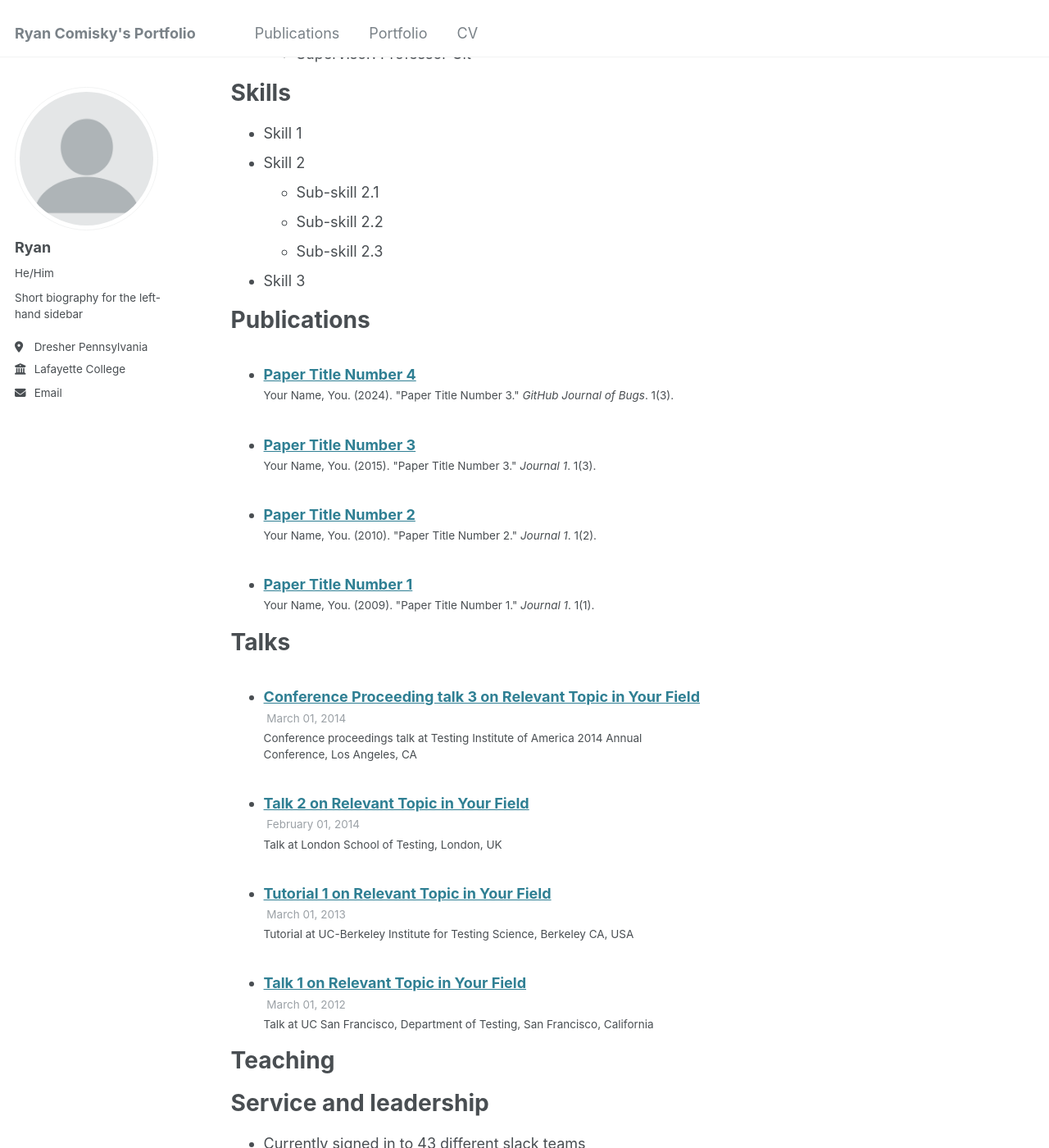
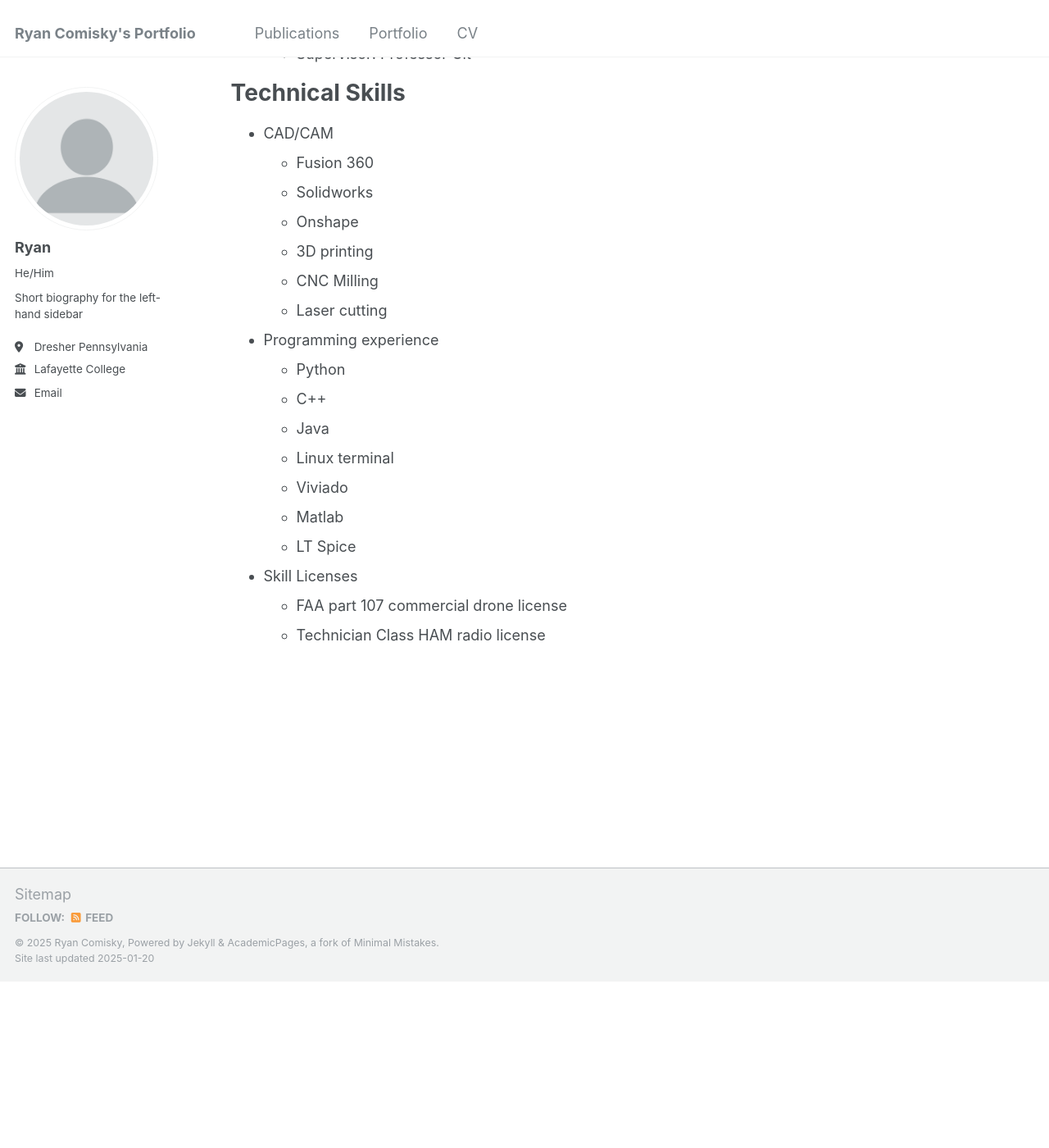
Before and after one commit to Ryan-Comisky/Ryan-Comisky.github.io, a Jekyll site: the page built from _pages/cv.md, in a window 1280 px wide and 1400 px high, scrolled down 713 px. Shown: the whole window at 82% size. Built offline with Jekyll 4.4.1, drawn with Linux system fonts in a browser that asks for light colours; after the commit the page ends 1909 px from its top, so only the background shows below that.

Commit message:
Update cv.md
added detail

```diff
--- a/_pages/cv.md
+++ b/_pages/cv.md
@@ -32,33 +32,23 @@ Work experience
   * Duties included: Tagging issues
   * Supervisor: Professor Git
 
-Skills
+Technical Skills
 ======
-* Skill 1
-* Skill 2
-  * Sub-skill 2.1
-  * Sub-skill 2.2
-  * Sub-skill 2.3
-* Skill 3
-
-Publications
-======
-  <ul>{% for post in site.publications reversed %}
-    {% include archive-single-cv.html %}
-  {% endfor %}</ul>
-
-Talks
-======
-  <ul>{% for post in site.talks reversed %}
-    {% include archive-single-talk-cv.html  %}
-  {% endfor %}</ul>
-
-Teaching
-======
-  <ul>{% for post in site.teaching reversed %}
-    {% include archive-single-cv.html %}
-  {% endfor %}</ul>
-
-Service and leadership
-======
-* Currently signed in to 43 different slack teams
+* CAD/CAM
+  * Fusion 360
+  * Solidworks
+  * Onshape
+  * 3D printing
+  * CNC Milling
+  * Laser cutting
+* Programming experience
+  * Python
+  * C++
+  * Java
+  * Linux terminal
+  * Viviado
+  * Matlab
+  * LT Spice
+* Skill Licenses
+  * FAA part 107 commercial drone license
+  * Technician Class HAM radio license
```
